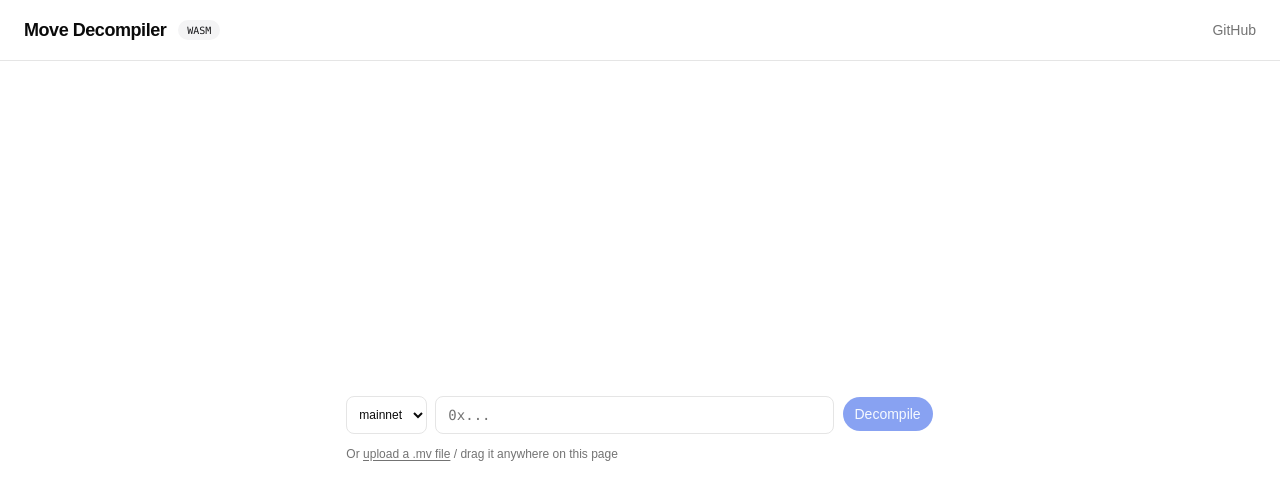
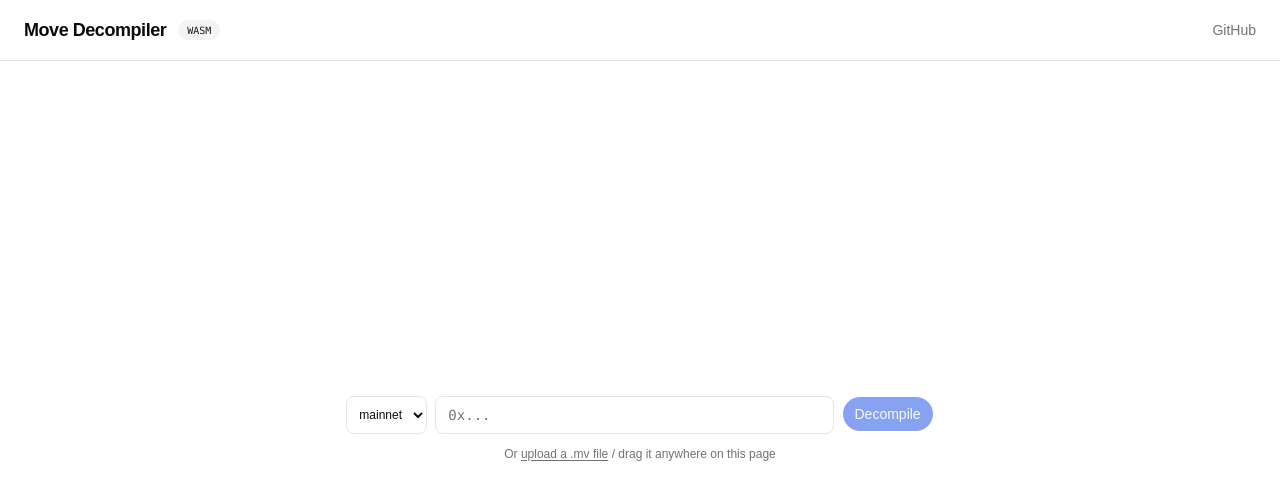
Before and after one commit to unconfirmedlabs/move-decompiler-zig, a React (Vite) app in the folder app/: page / in a window 1280 px wide. Shown: the top 500 px of the page. Built offline with nearby package versions, Linux system fonts and the light colour scheme.

Commit message:
fix: center hint text below input

```diff
--- a/app/src/routes/home.tsx
+++ b/app/src/routes/home.tsx
@@ -204,7 +204,7 @@ export function HomePage() {
             </Button>
           </div>
 
-          <div className="h-5 text-xs text-muted-foreground">
+          <div className="h-5 text-xs text-muted-foreground text-center">
             {looksLikeId && validating && (
               <span className="animate-pulse">Verifying package…</span>
             )}
```
